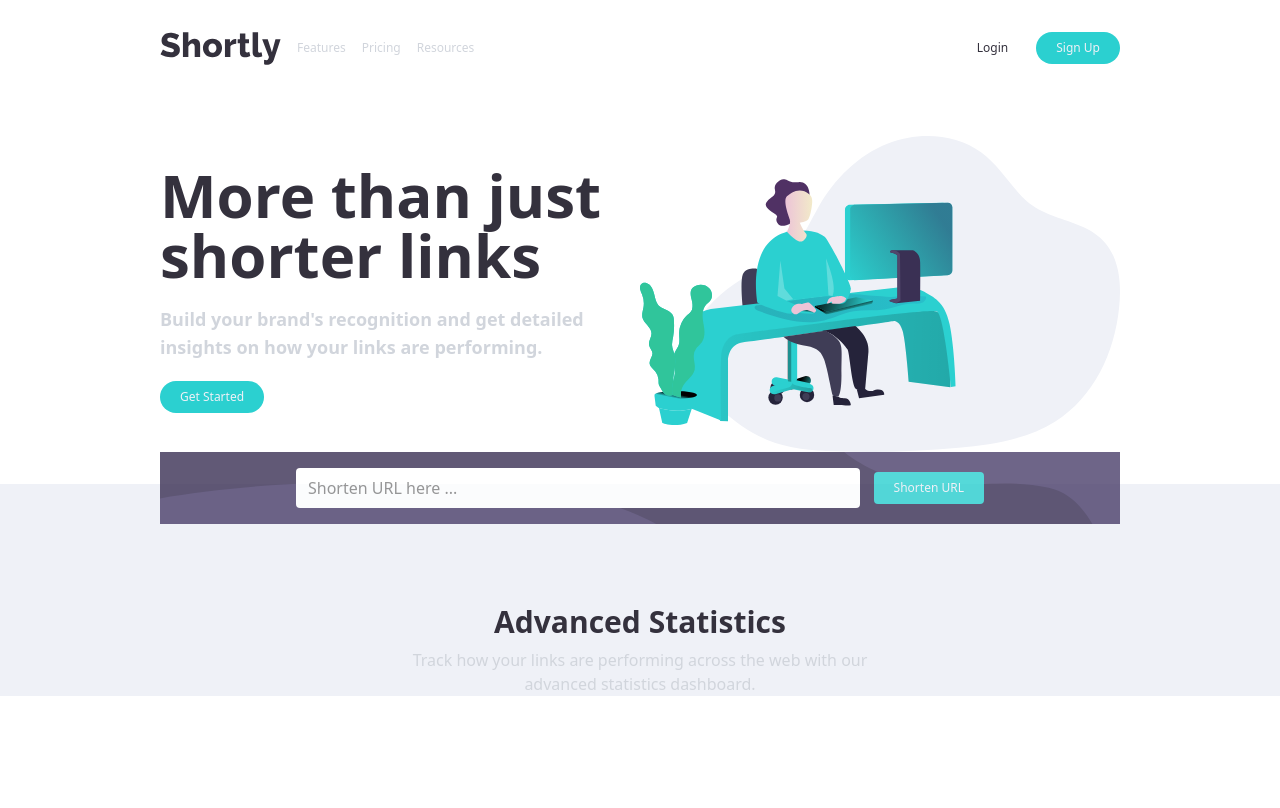
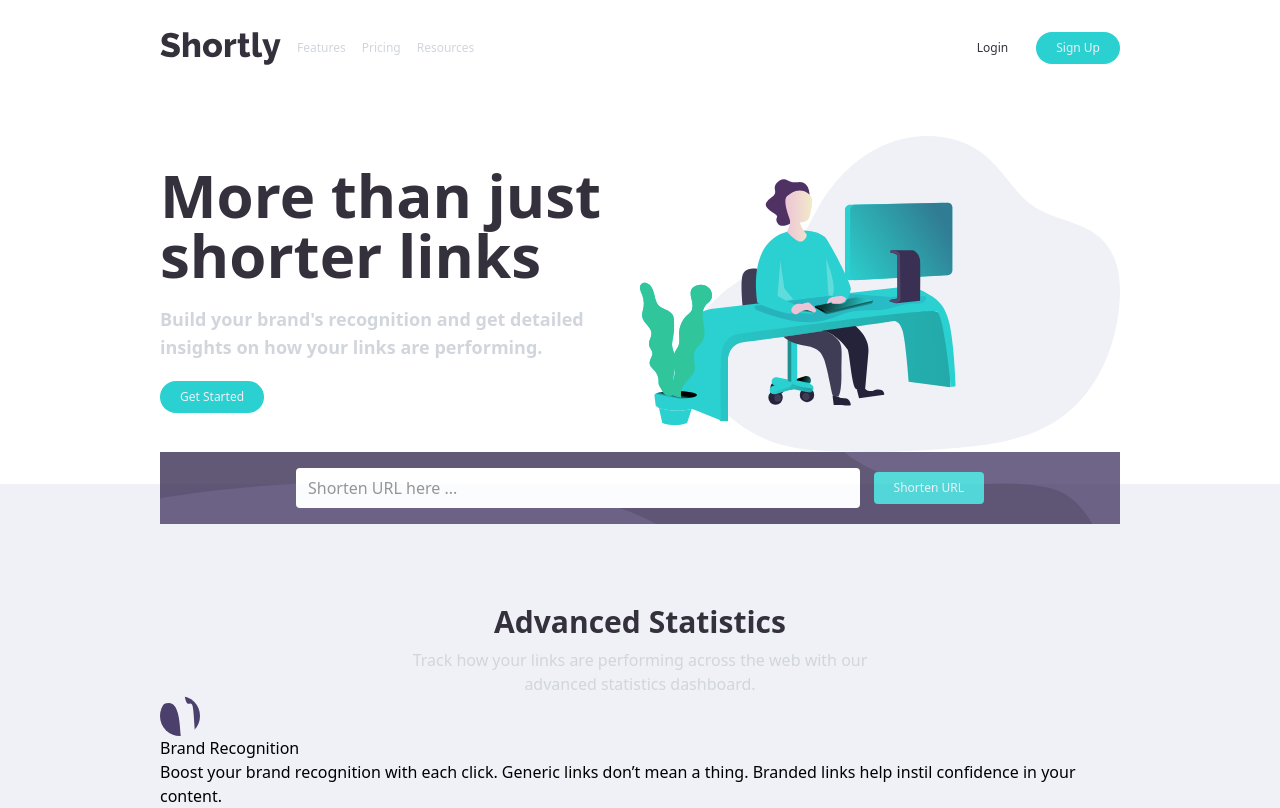
Before and after one commit to soala144/url-shortener, a React (Vite) app: page / in a window 1280 px wide. Built offline with nearby package versions, Linux system fonts and the light colour scheme.

Commit message:
sratistics

```diff
--- a/src/Components/Statistics.jsx
+++ b/src/Components/Statistics.jsx
@@ -12,6 +12,20 @@ const Statistics = () => {
           advanced statistics dashboard.
         </p>
       </div>
+      <div>
+        <div className="">
+          <img
+            src="src/assets/images/bg-shorten-desktop.svg"
+            alt=""
+            className="h-10 w-10 rounded-full"
+          />
+          <h4>Brand Recognition</h4>
+          <p>
+            Boost your brand recognition with each click. Generic links don’t
+            mean a thing. Branded links help instil confidence in your content.
+          </p>
+        </div>
+      </div>
     </div>
   );
 };
```
